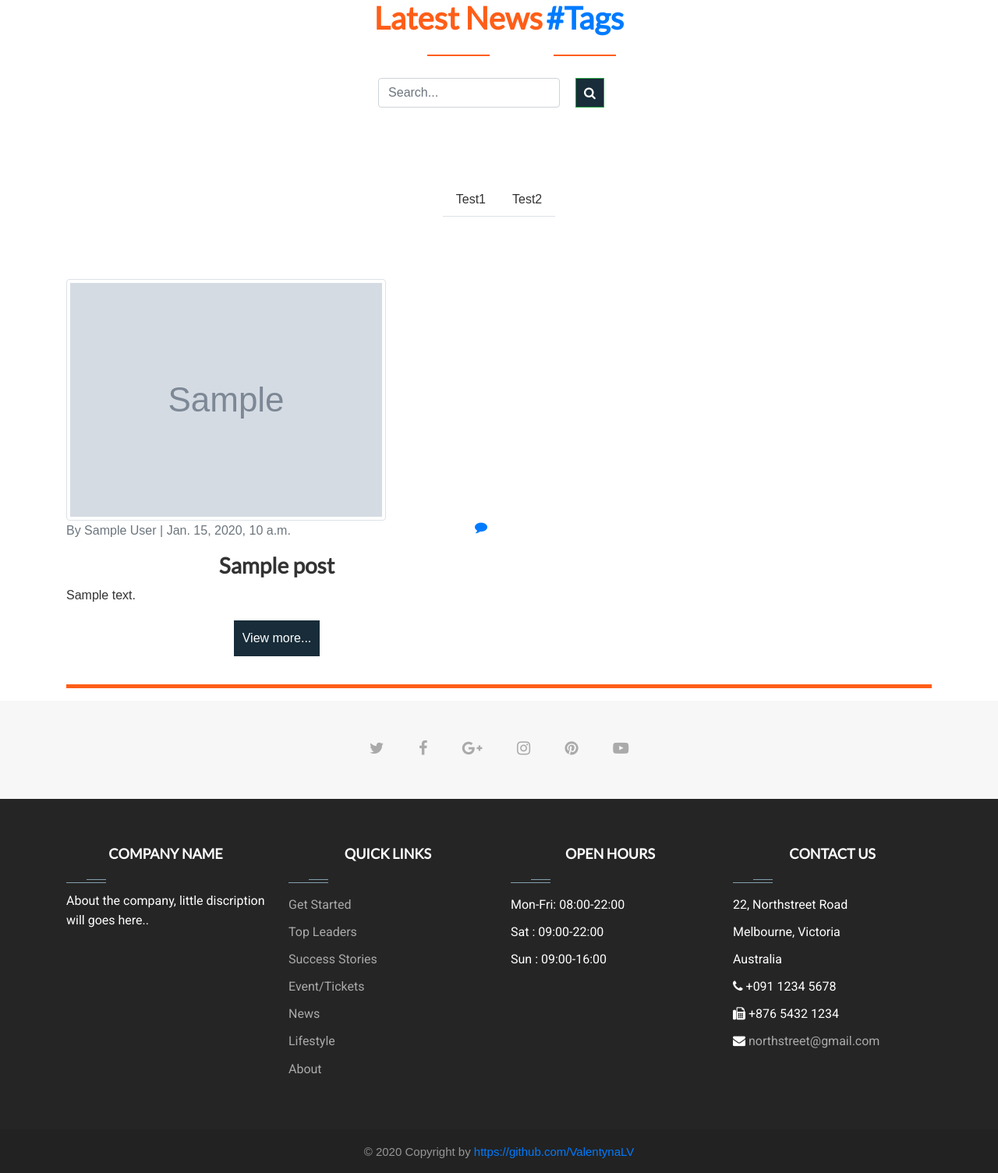
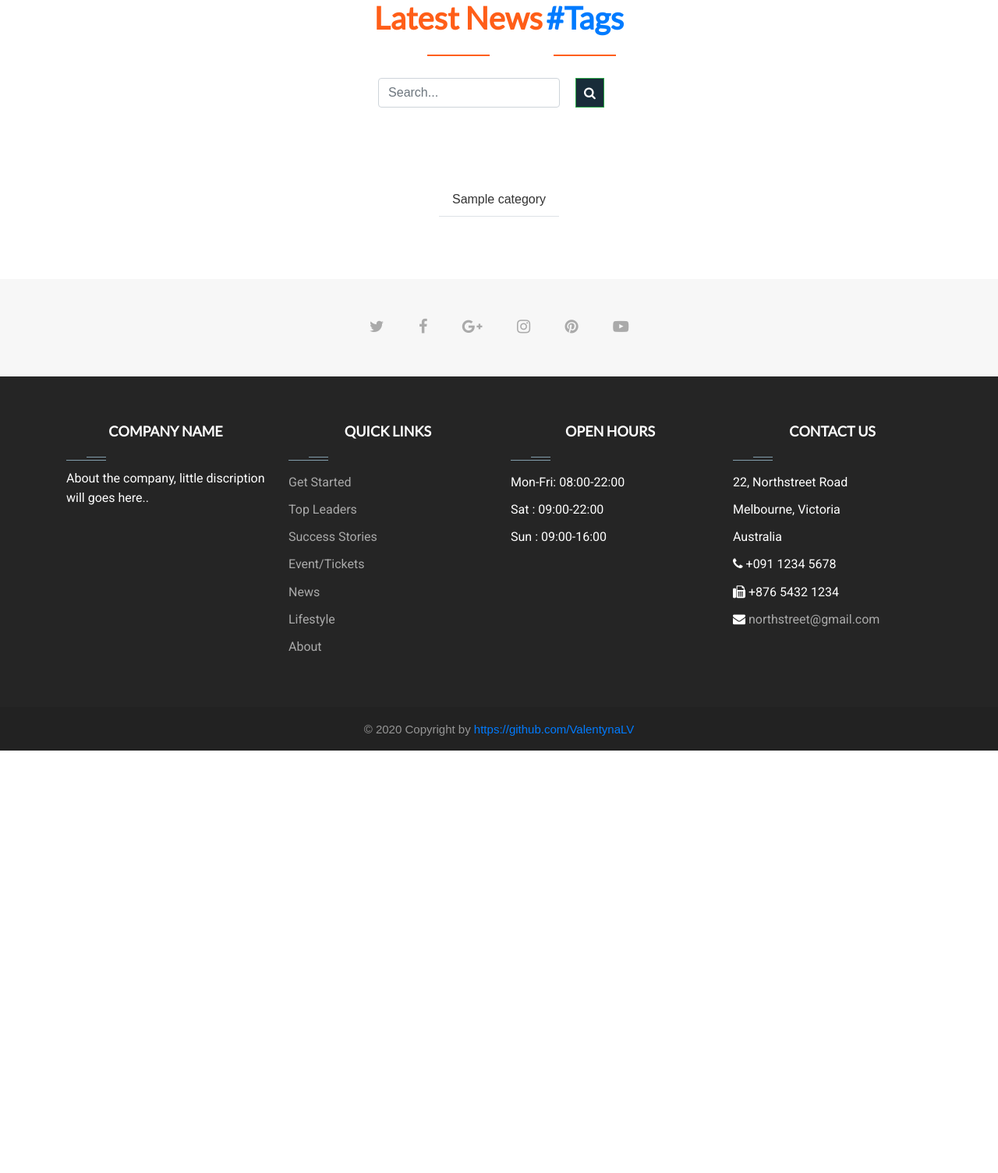
Before and after one commit to ValentinaLV/appetizer, a Django app: page /blog/ in a window 1280 px wide. Shown: the part 903-2408 px from the top of the page at 78% size. After the commit the page ends 1866 px from the top, so only its background shows below. Run offline with Django 3.2, Linux system fonts and the light colour scheme; tables that the repository leaves empty hold one stand-in row (values such as "Sample post"); grey boxes marked "Sample" are stand-in pictures; some libraries are stand-ins or nearby versions.

Commit message:
issue #11

```diff
--- a/blog/templates/blog.html
+++ b/blog/templates/blog.html
@@ -49,80 +49,29 @@
             <!-- Nav pills -->
 
             <ul class="nav nav-tabs menu_tab" role="tablist" style="margin-bottom: 80px">
-                {#                {% for category in categories %}#}
+                {% for category in categories %}
                     <li class="nav-item">
-                    {#                        <a class="nav-link" data-toggle="pill" href="#{{ category }}">{{ category }}</a>#}
-                    <a class="nav-link" data-toggle="pill" href="#">Test1</a>
+                        <a class="nav-link" data-toggle="pill" href="#{{ category }}">{{ category }}</a>
                     </li>
-                <li class="nav-item">
-                    {#                        <a class="nav-link" data-toggle="pill" href="#{{ category }}">{{ category }}</a>#}
-                    <a class="nav-link" data-toggle="pill" href="#">Test2</a>
-                </li>
-                {#                {% endfor %}#}
+                {% endfor %}
             </ul>
 
-
-            {#            <!-- Tab panes -->#}
-            {#            <div class="tab-content slideanim">#}
-            {#                {% for category in categories %}#}
-            {#                    <div id="{{ category }}" class="tab-pane fade show">#}
-            {#                        <div class="row">#}
-            {#                            <div class="col-sm-7">#}
-            {#                                <ul class="list-group">#}
-            {#                                    {% for meal in meals %}#}
-            {#                                        {% if meal.category == category %}#}
-            {#                                            <li class="list-group-item single_our_menu_list">#}
-            {#                                                <div class="menu_content">#}
-            {#                                                    <h4>#}
-            {#                                                        <a href="{% url 'meals:meal_details_url' meal.slug %}">{{ meal.name }}</a>#}
-            {#                                                        <span>${{ meal.price }}</span>#}
-            {#                                                    </h4>#}
-            {#                                                    <p>{{ meal.ingredients }}</p>#}
-            {#                                                </div>#}
-            {#                                            </li>#}
-            {#                                        {% endif %}#}
-            {#                                    {% endfor %}#}
-            {#                                </ul>#}
-            {#                            </div>#}
-            {#                            <div class="col-sm-5">#}
-            {#                                <div class="right-cover">#}
-            {#                                    <img src="{{ category.image.url }}"#}
-            {#                                         class="menu-img img-fluid" alt="breakfast-img">#}
-            {#                                </div>#}
-            {#                            </div>#}
-            {#                        </div>#}
-            {#                    </div>#}
-            {#                {% endfor %}#}
-            {#            </div>#}
-            {#        </div>#}
-            {#    </div>#}
-
-
+            <div class="tab-content slideanim">
+                {% for category in categories %}
+                    <div id="{{ category }}" class="tab-pane fade show">
                         <div class="col-sm-6 col-md-12 col-lg-12">
                             <div class="row">
                                 {% for post in posts %}
-                        <div class="col-xs-12 col-sm-12 col-md-6 col-lg-6">
-                            <div class="panel panel-default">
-                                <div class="panel-body">
-                                    <img src="{{ post.image.url }}"
-                                         alt="" class="img-thumbnail img-responsive">
-                                    <p class="text-muted">
-                                        <span class="glyphicon glyphicon-user" aria-hidden="true">By</span>
-                                        {{ post.author.first_name }} {{ post.author.last_name }}
-                                        <span class="glyphicon glyphicon-calendar" aria-hidden="true">|</span>
-                                        {{ post.created_date }}
-                                        <span class="pull-right"><a href=""><i class="fa fa-comment"></i></a></span>
-                                    </p>
-                                    <h3>{{ post.title|truncatewords:6 }}</h3>
-                                    <p>{{ post.content|truncatewords:25 }}</p>
-                                    <a href="#" class="btn btn-default">View more...</a>
-                                </div>
-                            </div>
-                        </div>
+                                    {% if post.category == category %}
+                                        {% include 'includes/post_body_card.html' %}
+                                    {% endif %}
                                 {% endfor %}
                             </div>
                             <hr>
                         </div>
                     </div>
+                {% endfor %}
+            </div>
+        </div>
     </div>
 {% endblock %}
--- a/blog/templates/includes/post_body_card.html
+++ b/blog/templates/includes/post_body_card.html
@@ -1,10 +1,18 @@
-<!DOCTYPE html>
-<html lang="en">
-<head>
-    <meta charset="UTF-8">
-    <title>Title</title>
-</head>
-<body>
-
-</body>
-</html>
+<div class="col-xs-12 col-sm-12 col-md-6 col-lg-6">
+    <div class="panel panel-default">
+        <div class="panel-body">
+            <img src="{{ post.image.url }}"
+                 alt="" class="img-thumbnail img-responsive">
+            <p class="text-muted">
+                <span class="glyphicon glyphicon-user" aria-hidden="true">By</span>
+                {{ post.author.first_name }} {{ post.author.last_name }}
+                <span class="glyphicon glyphicon-calendar" aria-hidden="true">|</span>
+                {{ post.created_date }}
+                <span class="pull-right"><a href=""><i class="fa fa-comment"></i></a></span>
+            </p>
+            <h3>{{ post.title|truncatewords:6 }}</h3>
+            <p>{{ post.content|truncatewords:25 }}</p>
+            <a href="#" class="btn btn-default">View more...</a>
+        </div>
+    </div>
+</div>
--- a/blog/views.py
+++ b/blog/views.py
@@ -4,8 +4,11 @@ from .models import Post, Category, Tag
 
 def posts_list(request):
     posts = Post.objects.all()
+    categories = Category.objects.all()
+
     return render(request, 'blog.html', {
-        'posts': posts
+        'posts': posts,
+        'categories': categories
     })
 
 
```
Lines whose indentation alone changed are shown as unchanged.
